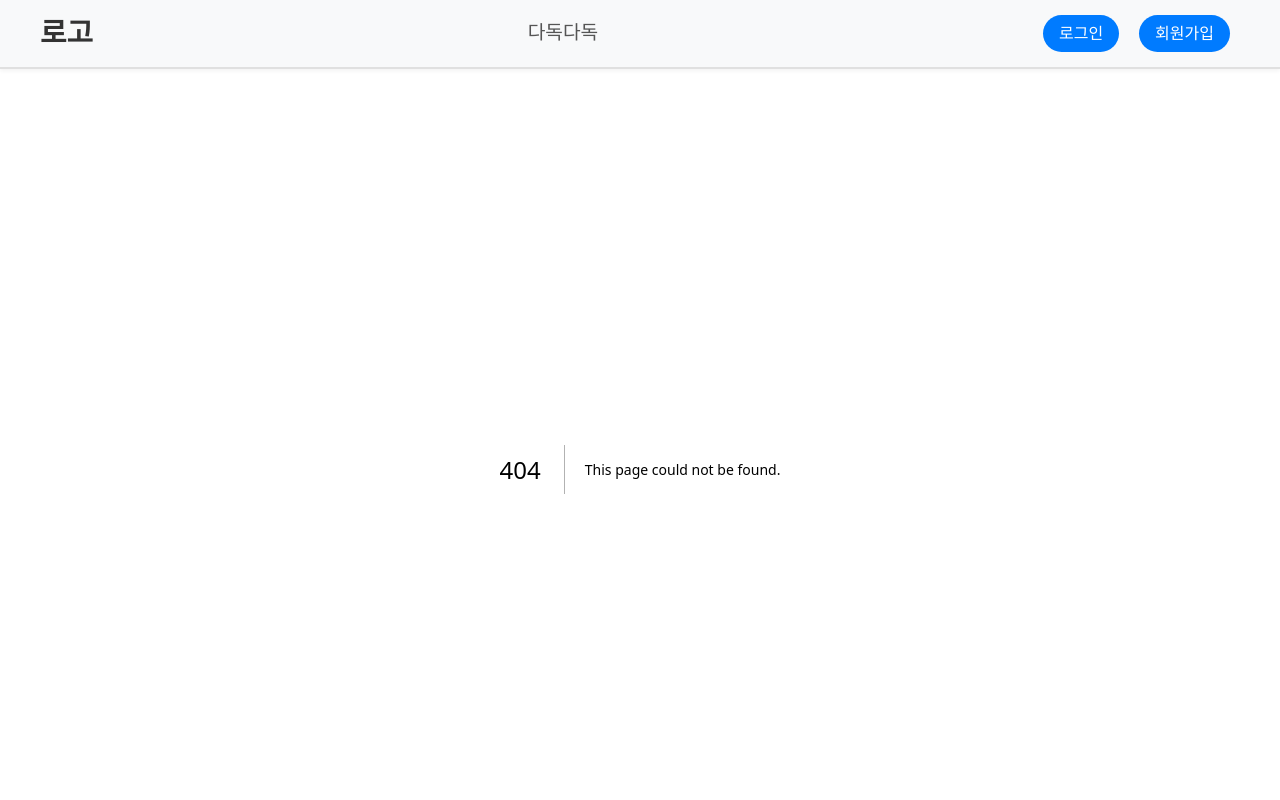
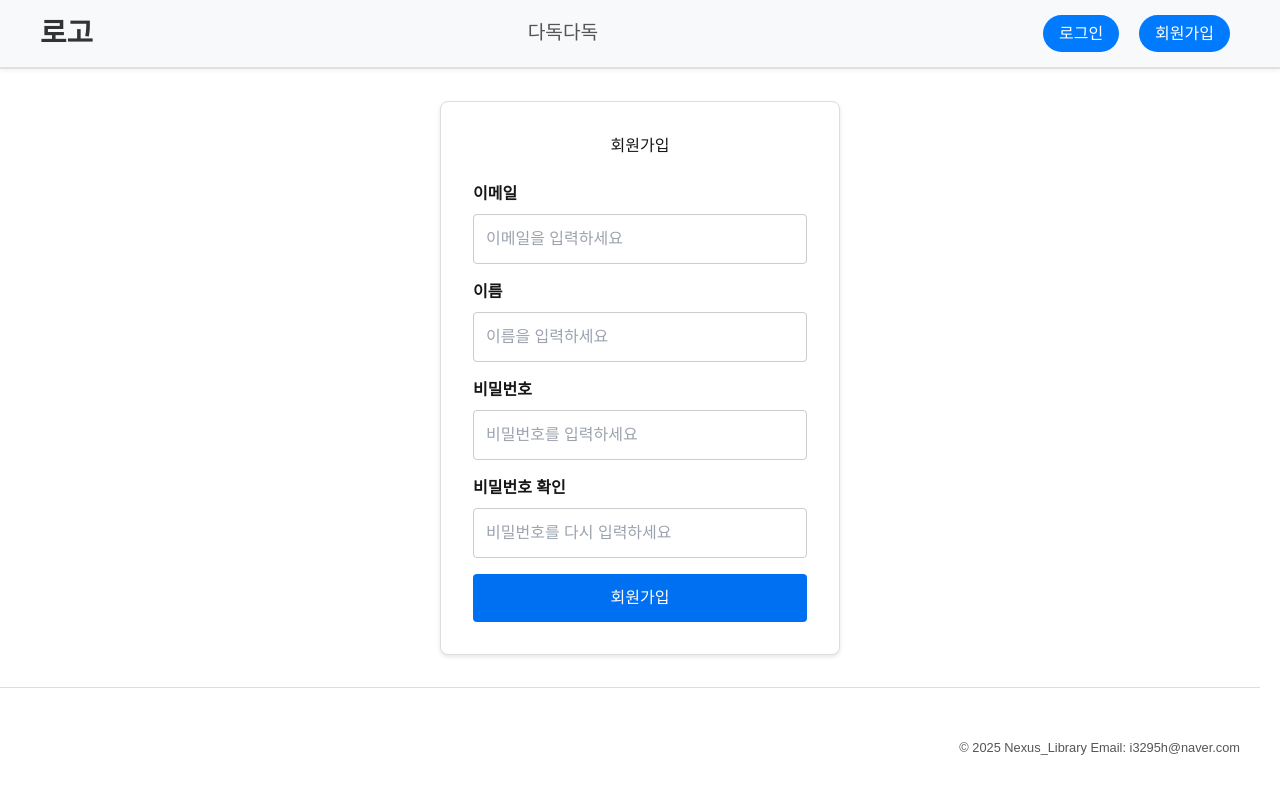
Before and after one commit to deerking0923/prj-sketch-frontend, a Next.js app: page /signup in a window 1280 px wide. Before the commit this address had no page. Shown: the top 800 px of the page. Built offline with nearby package versions, Linux system fonts and the light colour scheme.

Commit message:
인기 대출 도서를 누르면 해당 책 페이지로 이동. 회원가입 페이지 구현.

```diff
--- a/src/app/page.tsx
+++ b/src/app/page.tsx
@@ -11,6 +11,7 @@ import './home.css';
 interface XMLDoc {
   bookname: string[];
   bookImageURL: string[];
+  isbn13?: string[];
 }
 
 interface XMLResponse {
@@ -42,6 +43,7 @@ async function getBooks() {
   const books = docs.map((doc: XMLDoc) => ({
     title: doc.bookname[0],
     imageUrl: doc.bookImageURL[0],
+    isbn: doc.isbn13 ? doc.isbn13[0] : 'default-isbn',  // isbn이 없다면 기본값을 설정
   }));
 
   return books;
--- /dev/null
+++ b/src/app/signup/SignUpPage.module.css
@@ -0,0 +1,52 @@
+.signUpContainer {
+    max-width: 400px;
+    margin: 2rem auto;
+    padding: 2rem;
+    border: 1px solid #ddd;
+    border-radius: 8px;
+    background-color: #fff;
+    box-shadow: 0 2px 4px rgba(0, 0, 0, 0.1);
+  }
+
+  .signUpContainer h1 {
+    text-align: center;
+    margin-bottom: 1.5rem;
+  }
+
+  .formGroup {
+    margin-bottom: 1rem;
+  }
+
+  .formGroup label {
+    display: block;
+    margin-bottom: 0.5rem;
+    font-weight: bold;
+  }
+
+  .formGroup input {
+    width: 100%;
+    padding: 0.75rem;
+    border: 1px solid #ccc;
+    border-radius: 4px;
+  }
+
+  .signUpButton {
+    width: 100%;
+    padding: 0.75rem;
+    border: none;
+    background-color: #0070f3;
+    color: #fff;
+    font-size: 1rem;
+    border-radius: 4px;
+    cursor: pointer;
+  }
+
+  .signUpButton:hover {
+    background-color: #005bb5;
+  }
+
+  .error {
+    color: red;
+    margin-bottom: 1rem;
+    text-align: center;
+  }
--- /dev/null
+++ b/src/app/signup/page.tsx
@@ -0,0 +1,106 @@
+"use client";
+
+import React, { useState } from "react";
+import axios from "axios";
+import { useRouter } from "next/navigation";
+import styles from "./SignUpPage.module.css";
+
+const SignUpPage: React.FC = () => {
+  const router = useRouter();
+  const [email, setEmail] = useState<string>("");
+  const [name, setName] = useState<string>("");
+  const [password, setPassword] = useState<string>("");
+  const [confirmPassword, setConfirmPassword] = useState<string>("");
+  const [error, setError] = useState<string>("");
+
+  const handleSignUp = async (e: React.FormEvent<HTMLFormElement>) => {
+    e.preventDefault();
+    if (password !== confirmPassword) {
+      setError("비밀번호가 일치하지 않습니다.");
+      return;
+    }
+
+    try {
+      const API_GATEWAY_URL = process.env.NEXT_PUBLIC_API_GATEWAY_URL;
+
+      const response = await axios.post(
+        `${API_GATEWAY_URL}/user-service/users`,
+        {
+          email,
+          name,
+          pwd: password,
+        }
+      );
+
+      if (response.status === 201) {
+        router.push("/login");
+      } else {
+        setError("회원가입에 실패했습니다.");
+      }
+    } catch (err: unknown) {
+      if (axios.isAxiosError(err)) {
+        setError("회원가입에 실패했습니다.");
+      } else {
+        setError("회원가입에 실패했습니다.");
+      }
+    }
+  };
+
+  return (
+    <div className={styles.signUpContainer}>
+      <h1>회원가입</h1>
+      {error && <p className={styles.error}>{error}</p>}
+      <form onSubmit={handleSignUp}>
+        <div className={styles.formGroup}>
+          <label htmlFor="email">이메일</label>
+          <input
+            type="email"
+            id="email"
+            value={email}
+            onChange={(e) => setEmail(e.target.value)}
+            placeholder="이메일을 입력하세요"
+            required
+          />
+        </div>
+        <div className={styles.formGroup}>
+          <label htmlFor="name">이름</label>
+          <input
+            type="text"
+            id="name"
+            value={name}
+            onChange={(e) => setName(e.target.value)}
+            placeholder="이름을 입력하세요"
+            required
+          />
+        </div>
+        <div className={styles.formGroup}>
+          <label htmlFor="password">비밀번호</label>
+          <input
+            type="password"
+            id="password"
+            value={password}
+            onChange={(e) => setPassword(e.target.value)}
+            placeholder="비밀번호를 입력하세요"
+            required
+          />
+        </div>
+        <div className={styles.formGroup}>
+          <label htmlFor="confirmPassword">비밀번호 확인</label>
+          <input
+            type="password"
+            id="confirmPassword"
+            value={confirmPassword}
+            onChange={(e) => setConfirmPassword(e.target.value)}
+            placeholder="비밀번호를 다시 입력하세요"
+            required
+          />
+        </div>
+        <button type="submit" className={styles.signUpButton}>
+          회원가입
+        </button>
+      </form>
+    </div>
+  );
+};
+
+export default SignUpPage;
```
Also changed, not shown: src/app/components/PopularLoanBooks.tsx (+8 -7 lines).
